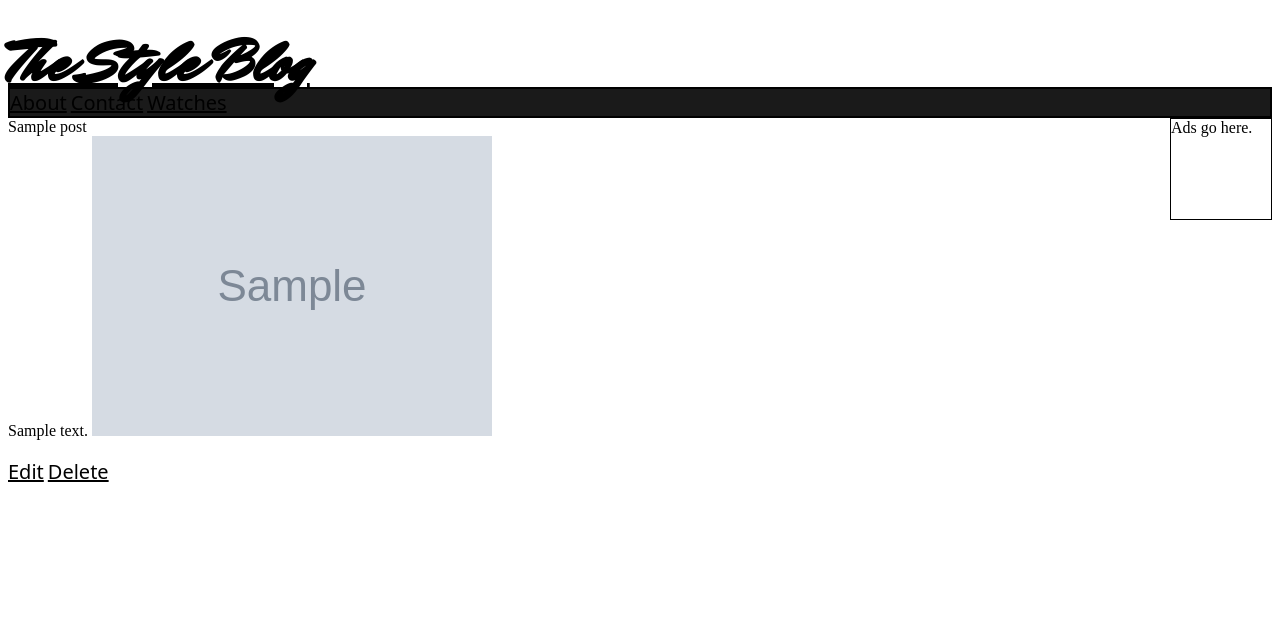
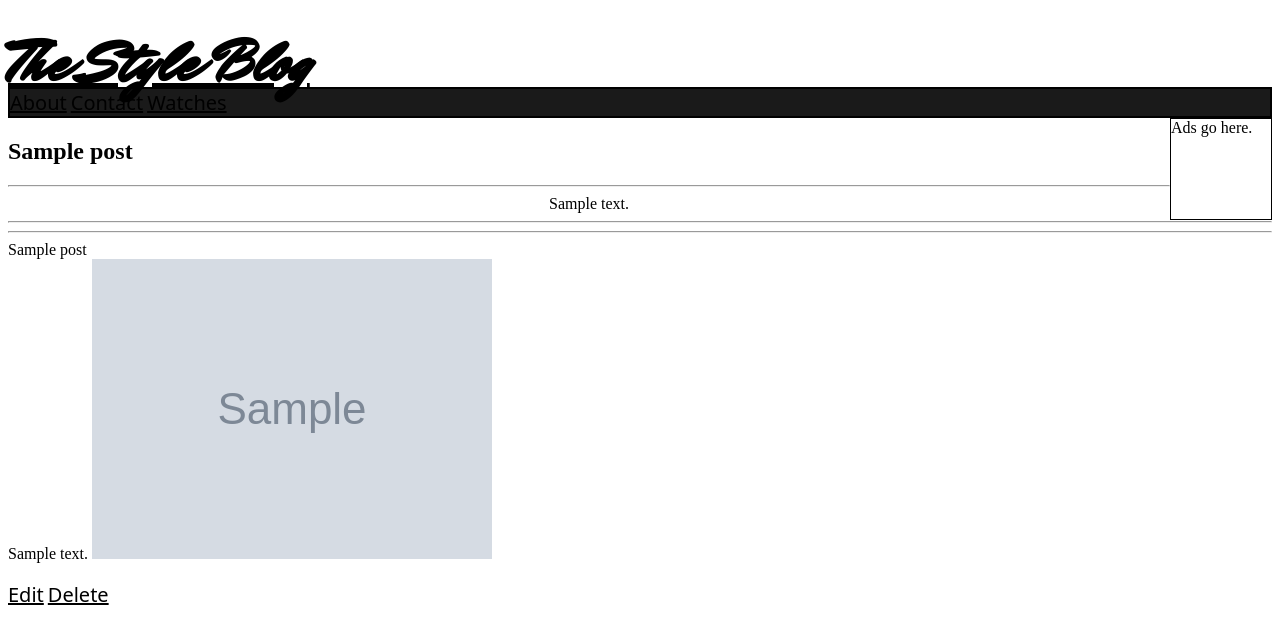
Before and after one commit to franciscocaballero/project2, a Rails app: page /posts/1 in a window 1280 px wide. Shown: the top 644 px of the page. Run offline with Rails 7, Linux system fonts and the light colour scheme; tables that the repository leaves empty hold one stand-in row (values such as "Sample post"); grey boxes marked "Sample" are stand-in pictures; parts of the project's set-up code (start-up, migrations or seed data) failed here and were passed over; some libraries are stand-ins or nearby versions.

Commit message:
post style is much cleaner

```diff
--- a/app/assets/stylesheets/application.css
+++ b/app/assets/stylesheets/application.css
@@ -2,6 +2,9 @@
 #homelink {
   font-family: 'Mr Dafoe', cursive;
   font-size: 60px;
+}
+#content {
+  text-align: center;
 }
 nav {
   border: 2px solid black;
@@ -17,6 +20,12 @@ nav {
  height: 100px;
  width: 100px;
 
+}
+
+#article {
+
+  padding-top: 20px;
+  padding-left: 30px;
 }
 /*main {
   background: #black;
--- a/app/views/posts/show.html.erb
+++ b/app/views/posts/show.html.erb
@@ -1,6 +1,30 @@
+<div id="post_show_content" class="skinny_wrapper wrapper_padding">
+  <header>
+
+<h1><%= @post.title %></h1>
+<hr>
+</header>
+<div id="content">
+  <%= @post.content %>
+</div>
+
+
+<hr>
+
+<!-- <div id="share_box">
+  <p>Share This</p>
+  <a href="#"><i class="fa fa-twitter"></i></a>
+  <a href="#"><i class="fa fa-twitter"></i></a>
+  <a href="#"><i class="fa fa-twitter"></i></a>
+  <a href="#"><i class="fa fa-twitter"></i></a>
+</div> -->
+
+<hr>
+
 <%= @post.title %><br>
 <%= @post.content %>
-<%= image_tag @post.image.url(:medium) %>
+<%= image_tag @post.image.url(:large) %>
+
 <br>
 <br>
 
```
Also changed, not shown: app/views/posts/index.html.erb (+8 -6 lines), 20 other files.
